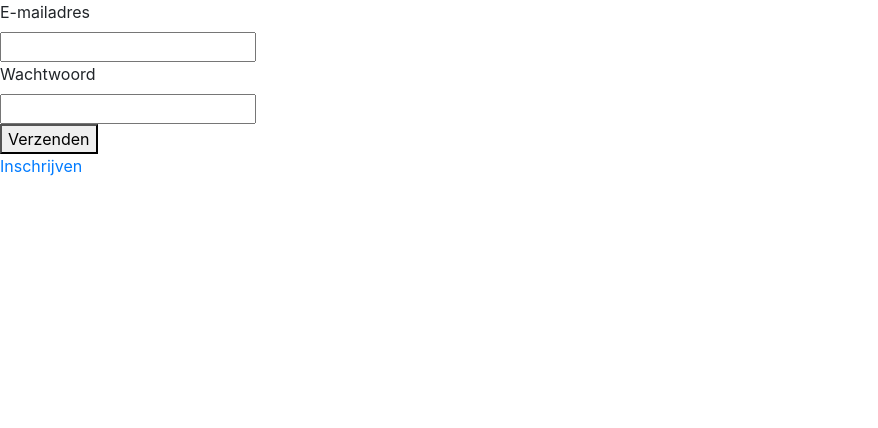
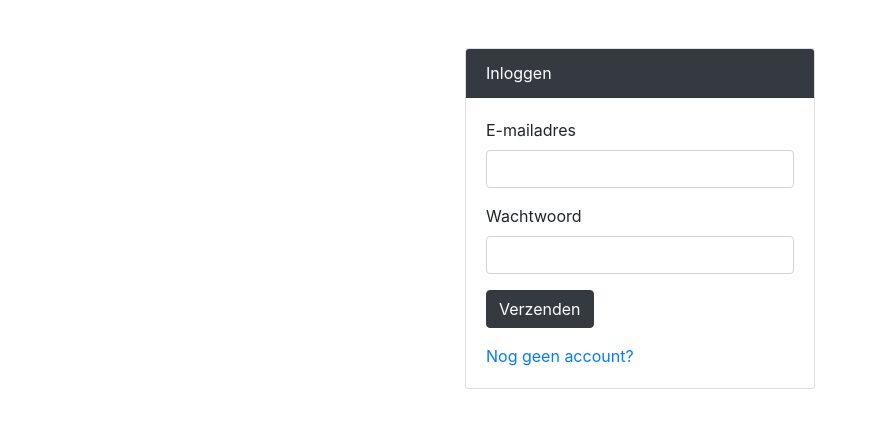
Before and after one commit to tomvanhees/knyn-backend, a Vue app: page /#/signin in a window 1280 px wide. Shown: the top 428 px of the page, without its empty margins (0-878 px from the left). Built offline with nearby package versions, Linux system fonts and the light colour scheme.

Commit message:
added some styling

```diff
--- a/src/router/index.js
+++ b/src/router/index.js
@@ -38,12 +38,11 @@ const routes = [
 
         }
     },
-
     {
         path      : '/feedback',
         name      : 'Feedback',
         components: {
-            default: () => import('../views/Feedback'),
+            default: () => import('../views/Feedback/Feedback'),
             menu   : Menu
         },
         beforeEnter(to, from, next) {
@@ -59,7 +58,7 @@ const routes = [
         path      : '/information',
         name      : 'Information',
         components: {
-            default: () => import('../views/Information'),
+            default: () => import('../views/Information/Show'),
             menu   : Menu
         },
         beforeEnter(to, from, next) {
--- a/src/views/Information.vue
+++ b/src/views/Information/Show.vue
@@ -1,6 +1,6 @@
 <template>
     <div>
-        <div class="container-fluid">
+        <div class="container">
             <div class="row">
                 <div class="col-12">
                     <div class="form-group">
--- a/src/views/Products/Show.vue
+++ b/src/views/Products/Show.vue
@@ -6,7 +6,17 @@
                     <div class="card">
                         <div class="card-body">
                             <div class="row">
-                                <div class="col-8">(Voorbeeld van de afbeeldingen WIP)</div>
+                                <div class="col-8">
+                                    <div class="mb-3">
+                                        <img :src="ActiveImage" alt="" class="mw-100 rounded">
+                                    </div>
+                                    <div class="d-flex flex-wrap mw-100">
+                                        <div :key="index" v-for="(image,index) in product.media" class="mr-1">
+                                            <div class="p-1 border rounded" :class="{'bg-dark' : index === active_image}">
+                                                <img :src="image.path" alt="" style="max-width: 50px" class="rounded" @click="active_image = index"></div>
+                                        </div>
+                                    </div>
+                                </div>
                                 <div class="col-4">
                                     <div>
                                         <label for="" class="d-block bg-info p-5 text-center" @dragover.prevent @drop="onImageDrop">
@@ -82,38 +92,65 @@
     import {BrandMixin} from "../../mixins/BrandMixin";
 
     export default {
-        name  : "Show",
-        mixins: [
+        name    : "Show",
+        mixins  : [
             CategoryMixin,
             BrandMixin
         ],
         data() {
             return {
-                product: {}
+                product     : {
+                    media: []
+                },
+                active_image: 0
             }
         },
+        computed: {
+            ActiveImage() {
+                if (this.product.media.length === 0) {
+                    return "";
+                }
 
-        methods: {
+                return this.product.media[this.active_image].path
+            }
+        },
+        methods : {
+            getProduct() {
+                http.get(`/product/${this.$route.params.id}`).then(response => {
+                    this.$set(this.product, response.data)
+
+                    this.product = response.data;
+                })
+            },
+
             updateProduct() {
 
             },
-            getProduct() {
-                http.get(`/product/${this.$route.params.id}`).then(response => {
-                    this.product = response.data;
+            addImage(fileList) {
+
+                let formData = new FormData;
+
+                formData.append("product_id", this.$route.params.id);
+
+                fileList.forEach((file, index) => {
+                    formData.append(`image[${index}]`, file);
                 })
+
+                http.post("/product/media", formData).then(response => {
+                    this.product.media = response.data;
+                })
+            },
+            removeImage() {
+
             },
             onImageDrop(event) {
                 event.preventDefault();
                 event.stopPropagation();
 
-                event.dataTransfer.files.forEach(image => {
-                    this.images.push(image)
-                })
+                this.addImage(event.dataTransfer.files)
             },
             onImageChange() {
-                this.$refs.images.files.forEach(image => {
-                    this.images.push(image)
-                })
+                this.addImage(this.$refs.images.files)
             }
         },
         created() {
--- a/src/views/SignIn.vue
+++ b/src/views/SignIn.vue
@@ -1,19 +1,42 @@
 <template>
     <div>
-        <div><label for="">E-mailadres</label> <br>
-            <input type="text">
+        <div class="container">
+            <div class="row">
+                <div class="col-4 offset-4 mt-5">
+                    <div class="card">
+                        <div class="card-header bg-dark">
+                            <span class="text-white">Inloggen</span>
+                        </div>
+
+                        <div class="card-body">
+
+                            <div class="form-group">
+
+                                <label for="">E-mailadres</label>
+                                <input type="text" class="form-control">
+                            </div>
+                            <div class="form-group">
+
+                                <label for="">Wachtwoord</label> <br>
+                                <input type="password" class="form-control">
+                            </div>
+                            <div class="form-group">
+                                <button class="btn btn-dark">Verzenden</button>
+                            </div>
+
+                            <div>
+                                <router-link to="/signup">Nog geen account?</router-link>
+                            </div>
+                        </div>
+                    </div>
+
+
+
+
+                </div>
+            </div>
         </div>
 
-        <div><label for="">Wachtwoord</label> <br>
-            <input type="password">
-        </div>
-        <div>
-            <button>Verzenden</button>
-        </div>
-
-        <div>
-            <router-link to="/signup">Inschrijven</router-link>
-        </div>
     </div>
 </template>
 
--- a/src/views/SignUp.vue
+++ b/src/views/SignUp.vue
@@ -1,20 +1,34 @@
 <template>
     <div>
-        <div>
-            <label for="">Gebruikersnaam</label><br>
-            <input type="text" v-model="data.name">
-        </div>
+        <div class="container">
+            <div class="row">
+                <div class="col-4 offset-4 mt-5">
+                    <div class="card">
+                        <div class="card-header bg-dark">
+                            <span class="text-white">Inschrijven</span>
+                        </div>
+                        <div class="card-body">
+                            <div class="form-group">
+                                <label for="">Gebruikersnaam</label><br>
+                                <input type="text" class="form-control" v-model="data.name">
+                            </div>
 
-        <div><label for="">E-mailadres</label> <br>
-            <input type="text" v-model="data.email">
-        </div>
+                            <div class="form-group"><label for="">E-mailadres</label> <br>
+                                <input type="text" class="form-control" v-model="data.email">
+                            </div>
 
-        <div><label for="">Wachtwoord</label> <br>
-            <input type="password" v-model="data.password">
-        </div>
+                            <div class="form-group"><label for="">Wachtwoord</label> <br>
+                                <input type="password" class="form-control" v-model="data.password">
+                            </div>
 
-        <div>
-            <button @click="subscribe">Verzenden</button>
+                            <div>
+                                <button class="btn btn-dark" @click="subscribe">Verzenden</button>
+                            </div>
+
+                        </div>
+                    </div>
+                </div>
+            </div>
         </div>
     </div>
 </template>
```
Also changed, not shown: src/views/Feedback/Feedback.vue (renamed from src/views/Feedback.vue).
